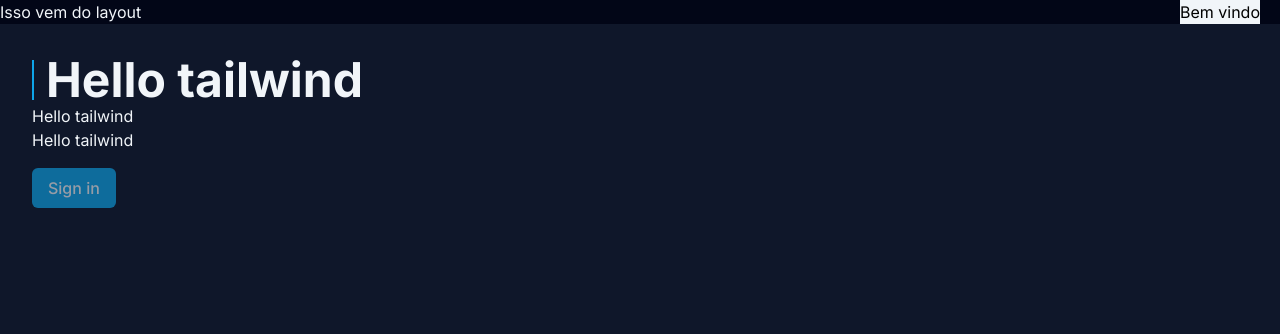
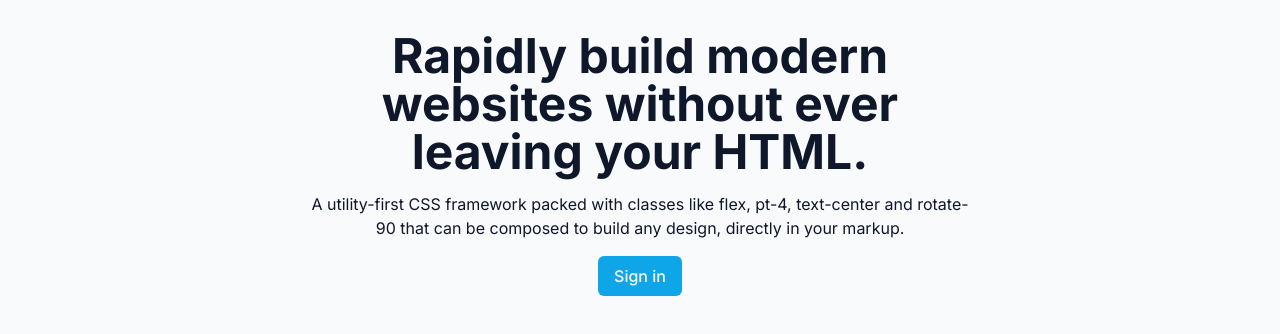
Before and after one commit to ahnucl/ignite-curso-tailwind-next, a Next.js app: page / in a window 1280 px wide. Shown: the top 334 px of the page. Built offline with nearby package versions, Linux system fonts and the light colour scheme.

Commit message:
Instala eslint e prettier

```diff
--- a/package.json
+++ b/package.json
@@ -21,5 +21,9 @@
     "react-dom": "18.2.0",
     "tailwindcss": "3.3.3",
     "typescript": "5.1.6"
+  },
+  "devDependencies": {
+    "@rocketseat/eslint-config": "^2.1.0",
+    "prettier-plugin-tailwindcss": "^0.5.3"
   }
 }
--- /dev/null
+++ b/prettier.config.js
@@ -0,0 +1,3 @@
+module.exports = {
+  plugins: [import('prettier-plugin-tailwindcss')],
+}
--- a/src/app/(a)/layout.tsx
+++ /dev/null
@@ -1,12 +0,0 @@
-export default function Layout({
-  children,
-}: {
-  children: React.ReactNode
-}) {
-  return (
-    <div className="h-screen w-screen bg-slate-950">
-      <h2 className="text-slate-100">Isso vem do layout</h2>
-      {children}
-    </div>
-  )
-}
--- a/src/app/(a)/page.tsx
+++ /dev/null
@@ -1,17 +0,0 @@
-export default function Home() {
-  return (
-    <div className="p-8 bg-slate-900 text-slate-100 h-screen">
-
-      <h1 className="text-5xl font-bold flex items-center gap-3 before:w-0.5 before:h-10 before:bg-sky-500 before:flex">
-        Hello tailwind
-      </h1>
-
-      <h2>Hello tailwind</h2>
-      <p>Hello tailwind</p>
-
-      <button disabled className="bg-sky-500 px-4 py-2 rounded-md font-medium mt-4 hover:enabled:bg-sky-600 disabled:opacity-60 disabled:cursor-not-allowed">
-        Sign in
-      </button>
-    </div>
-  )
-}
--- a/src/app/layout.tsx
+++ b/src/app/layout.tsx
@@ -16,10 +16,7 @@
 }) {
   return (
     <html lang="en">
-      <body className={inter.className}>
-        <div className='absolute right-5 bg-slate-100'>Bem vindo</div>
-        {children}
-      </body>
+      <body className={inter.className}>{children}</body>
     </html>
   )
 }
--- a/src/app/not-found.tsx
+++ b/src/app/not-found.tsx
@@ -1,5 +1,3 @@
 export default function NotFound() {
-  return (
-    <h1>Not found</h1>
-  )
+  return <h1>Not found</h1>
 }
--- /dev/null
+++ b/src/app/page.tsx
@@ -0,0 +1,21 @@
+export default function Home() {
+  return (
+    <div className="flex h-screen flex-col items-center bg-slate-50 p-8 text-center text-slate-900 dark:bg-slate-900 dark:text-slate-100">
+      <div className="max-w-2xl">
+        <h1 className="flex items-center gap-3 text-3xl font-bold sm:text-4xl lg:text-5xl">
+          Rapidly build modern websites without ever leaving your HTML.
+        </h1>
+
+        <p className="mt-4 dark:text-slate-400">
+          A utility-first CSS framework packed with classes like flex, pt-4,
+          text-center and rotate-90 that can be composed to build any design,
+          directly in your markup.
+        </p>
+
+        <button className="mt-4 rounded-md bg-sky-500 px-4 py-2 font-medium text-white hover:enabled:bg-sky-600 disabled:cursor-not-allowed disabled:opacity-60 dark:bg-sky-400 dark:text-sky-950">
+          Sign in
+        </button>
+      </div>
+    </div>
+  )
+}
--- a/tailwind.config.ts
+++ b/tailwind.config.ts
@@ -1,9 +1,7 @@
 import type { Config } from 'tailwindcss'
 
 const config: Config = {
-  content: [
-    './src/**/*.tsx',
-  ],
+  content: ['./src/**/*.tsx'],
   theme: {
     extend: {},
   },
```
Also changed, not shown: .eslintrc.json, 1 other file (tests, documents, lock files or other folders).
